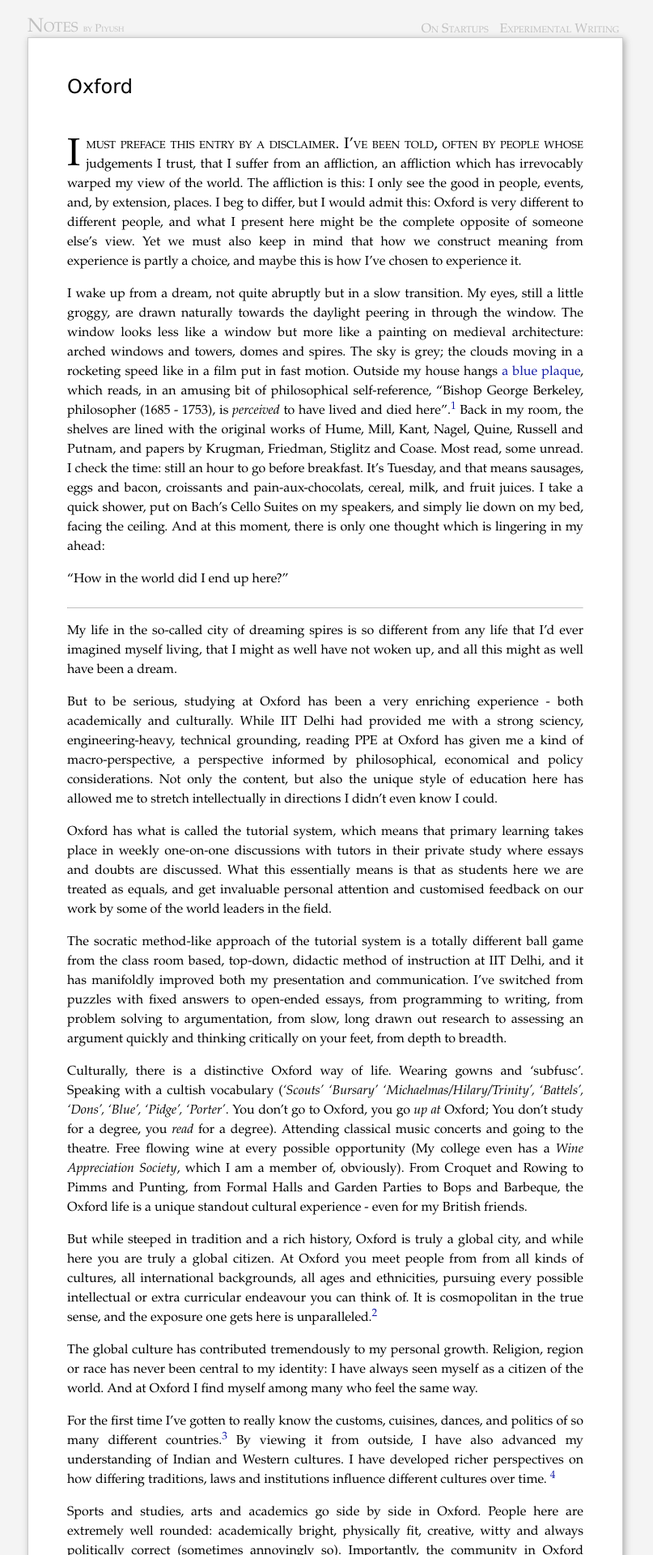
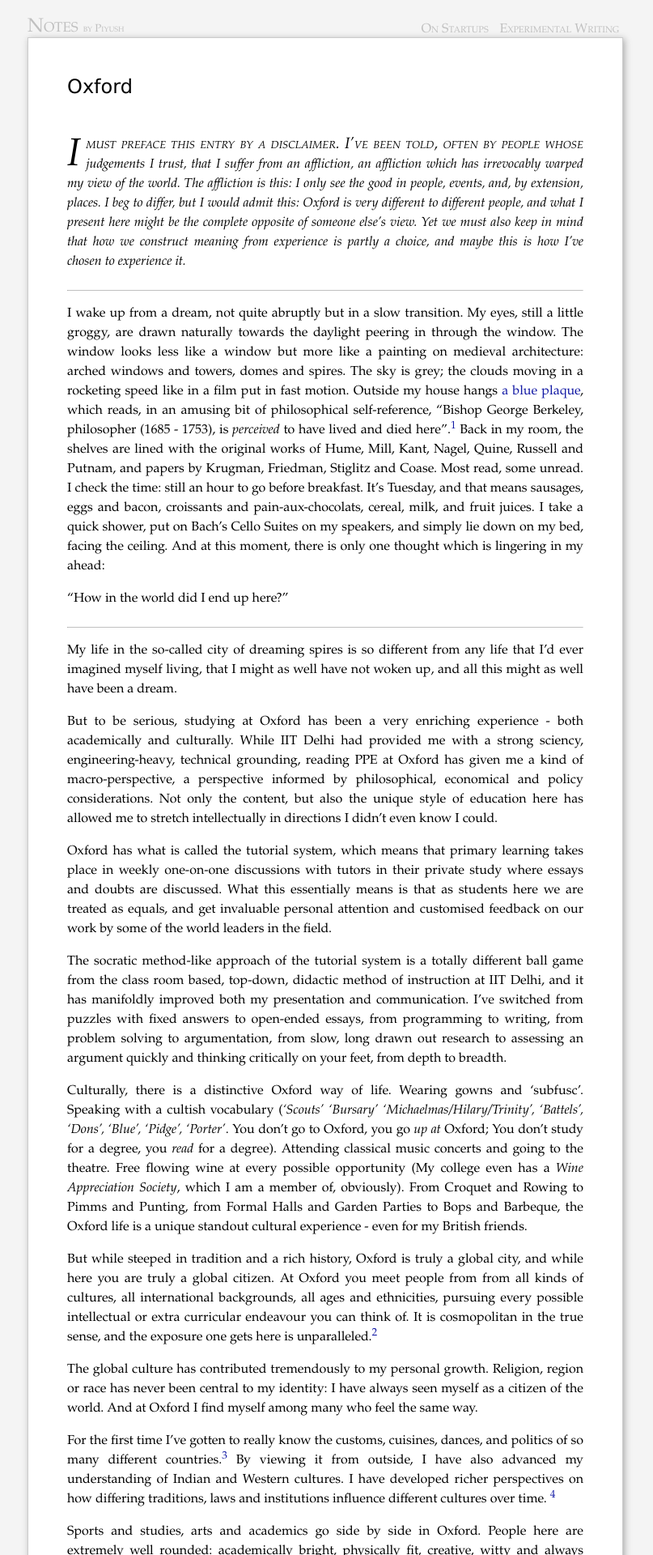
Before and after one commit to piyushahuja/piyushahuja.github.io, a Jekyll site: the page built from _posts/2015-08-23-oxford.md, in a window 1280 px wide. Shown: the top 1920 px of the page at 81% size, without its empty margins (238-1045 px from the left). Built offline with Jekyll 4.4.1, drawn with Linux system fonts in a browser that asks for light colours; comment, search, counter and statistics services are not loaded.

Commit message:
added border

```diff
--- a/_posts/2015-08-23-oxford.md
+++ b/_posts/2015-08-23-oxford.md
@@ -11,7 +11,9 @@ permalink: /oxford
 ---
 
 
-I must preface this entry by a disclaimer. I’ve been told, often by people whose judgements I trust, that I suffer from an affliction, an affliction which has irrevocably warped my view of the world. The affliction is this: I only see the good in people, events, and, by extension, places. I beg to differ, but I would admit this: Oxford is very different to different people, and what I present here might be the complete opposite of someone else’s view. Yet we must also keep in mind that how we construct meaning from experience is partly a choice, and maybe this is how I’ve chosen to experience it.
+*I must preface this entry by a disclaimer. I’ve been told, often by people whose judgements I trust, that I suffer from an affliction, an affliction which has irrevocably warped my view of the world. The affliction is this: I only see the good in people, events, and, by extension, places. I beg to differ, but I would admit this: Oxford is very different to different people, and what I present here might be the complete opposite of someone else’s view. Yet we must also keep in mind that how we construct meaning from experience is partly a choice, and maybe this is how I’ve chosen to experience it.*
+
+***
 
 
 
```
